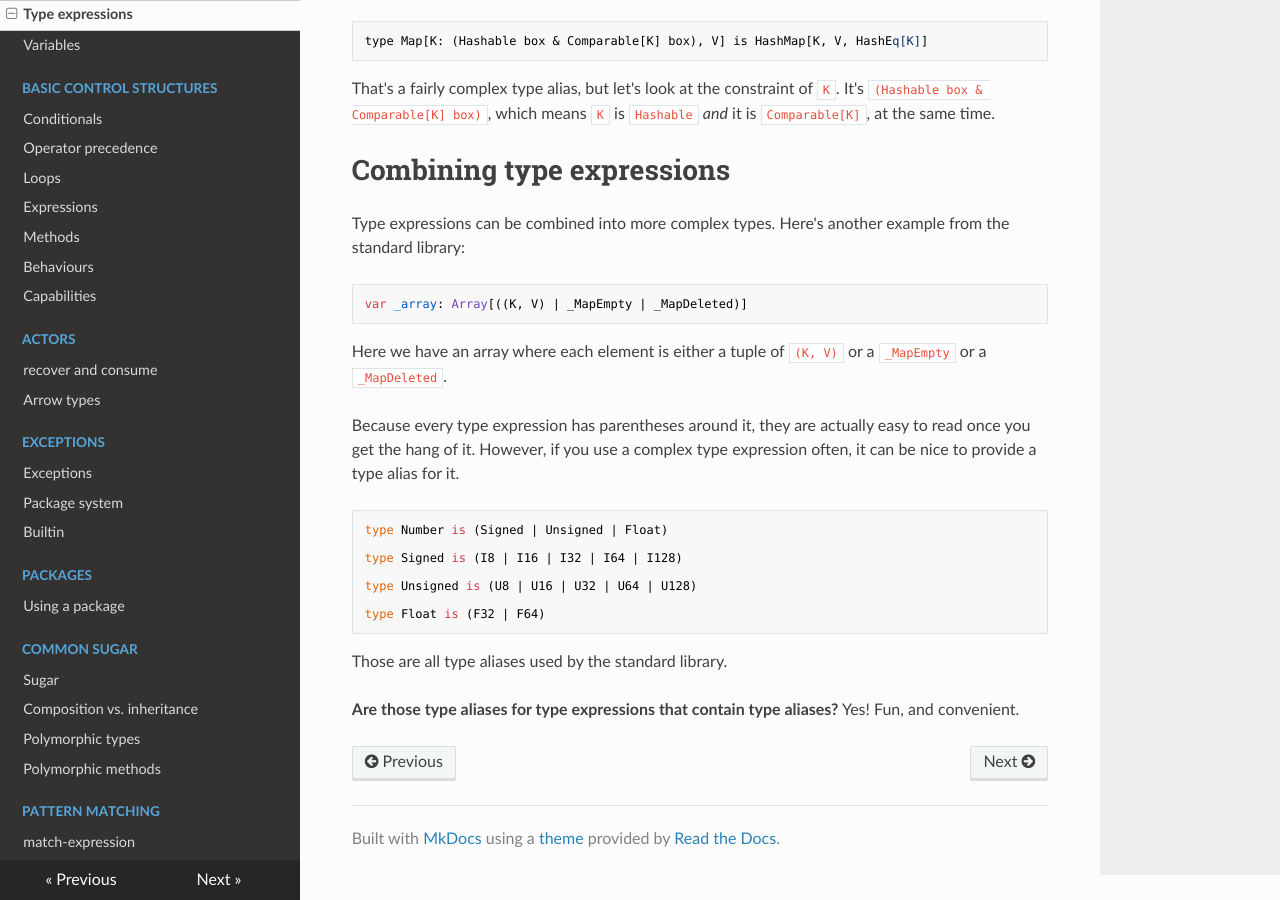
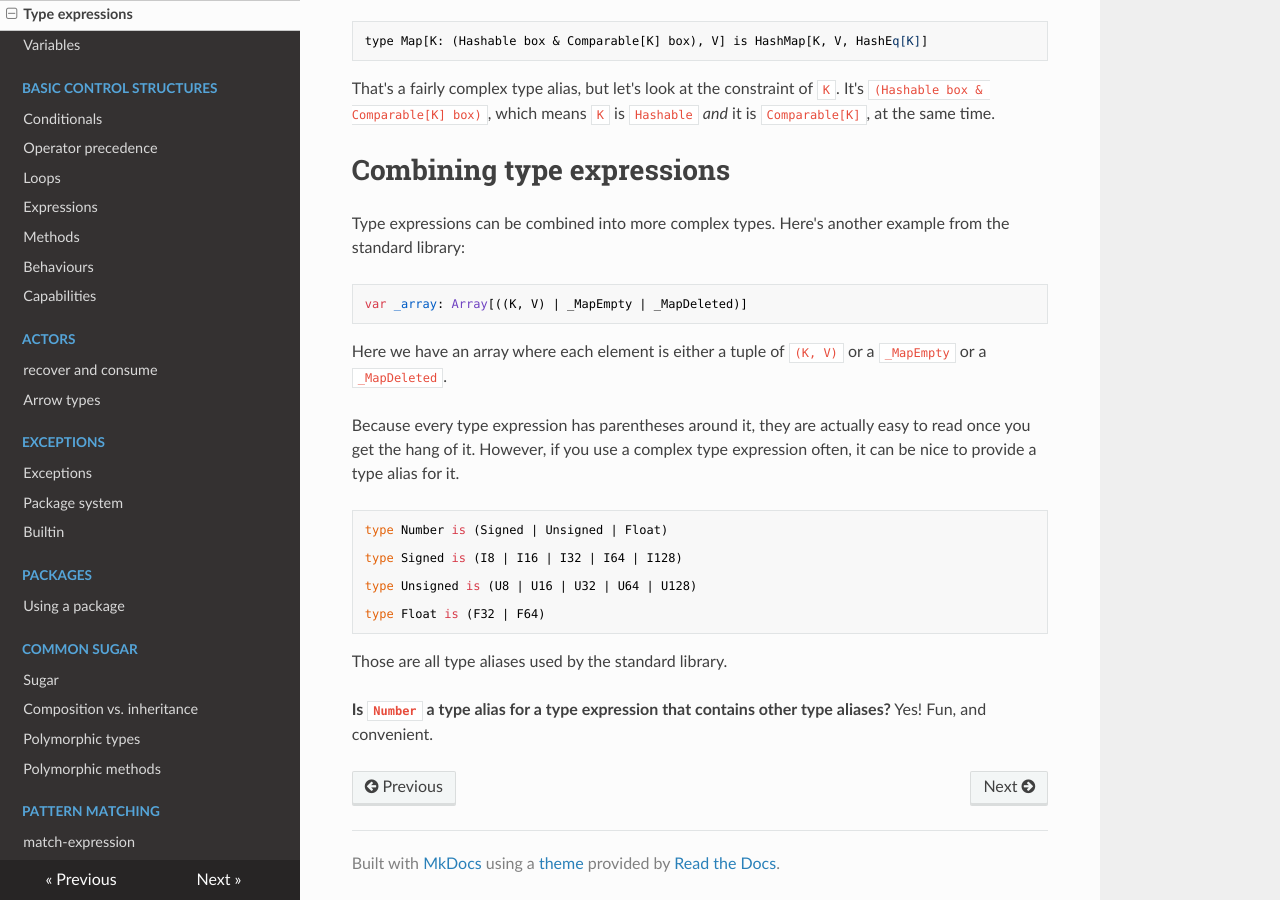
Before and after one commit to ponylang/pony-tutorial, an MkDocs documentation site: the page built from docs/types/type-expressions.md, in a window 1280 px wide and 900 px high, scrolled down 1502 px. Built offline with MkDocs 1.6.1, drawn with Linux system fonts in a browser that asks for light colours; nearby versions of some CDN libraries; old or Windows-style settings are respelled for this version of MkDocs.

Commit message:
edit question at the end

```diff
--- a/docs/types/type-expressions.md
+++ b/docs/types/type-expressions.md
@@ -81,4 +81,4 @@ type Float is (F32 | F64)
 
 Those are all type aliases used by the standard library.
 
-__Are those type aliases for type expressions that contain type aliases?__ Yes! Fun, and convenient.
+__Is `Number` a type alias for a type expression that contains other type aliases?__ Yes! Fun, and convenient.
```
